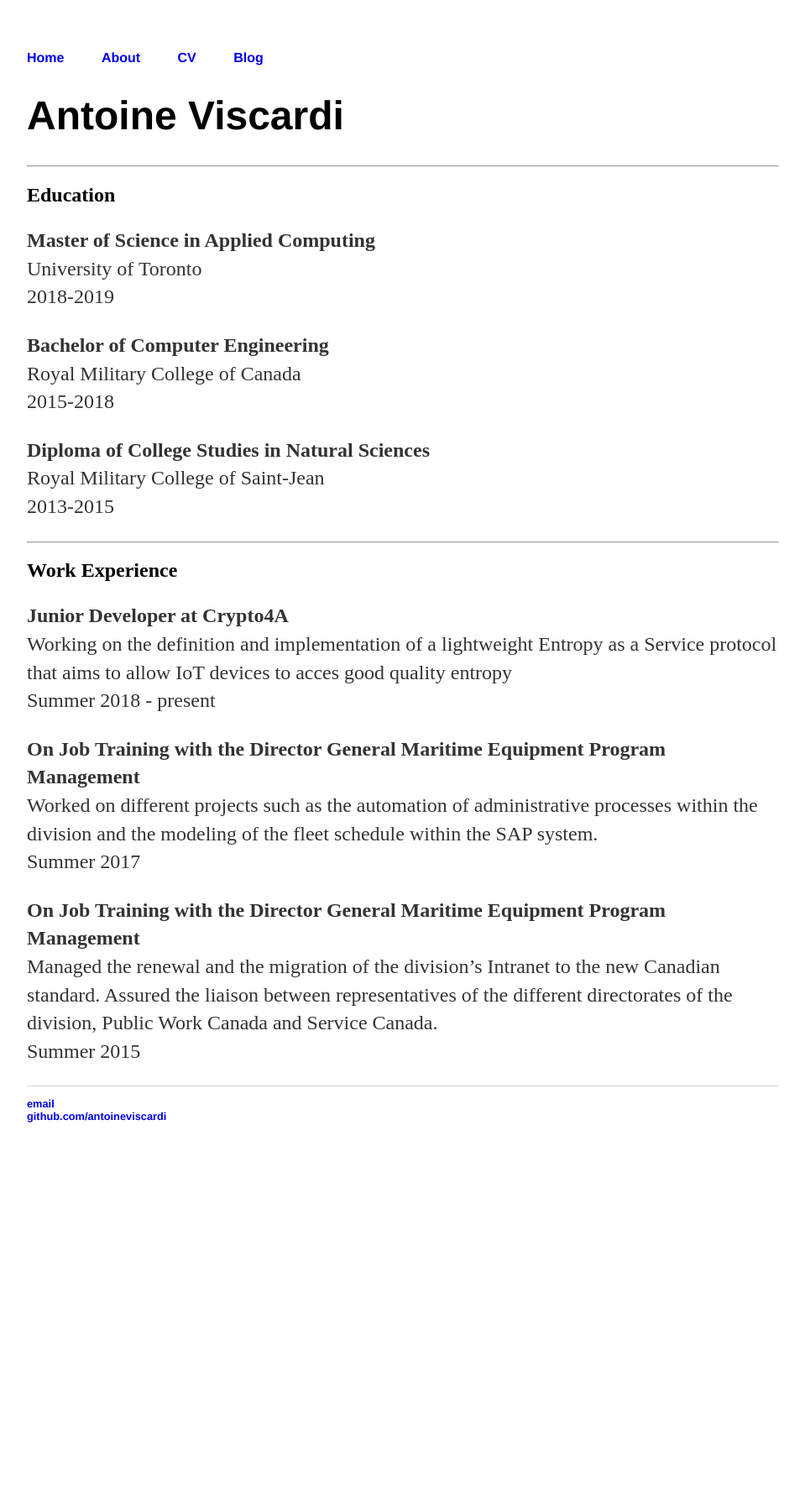
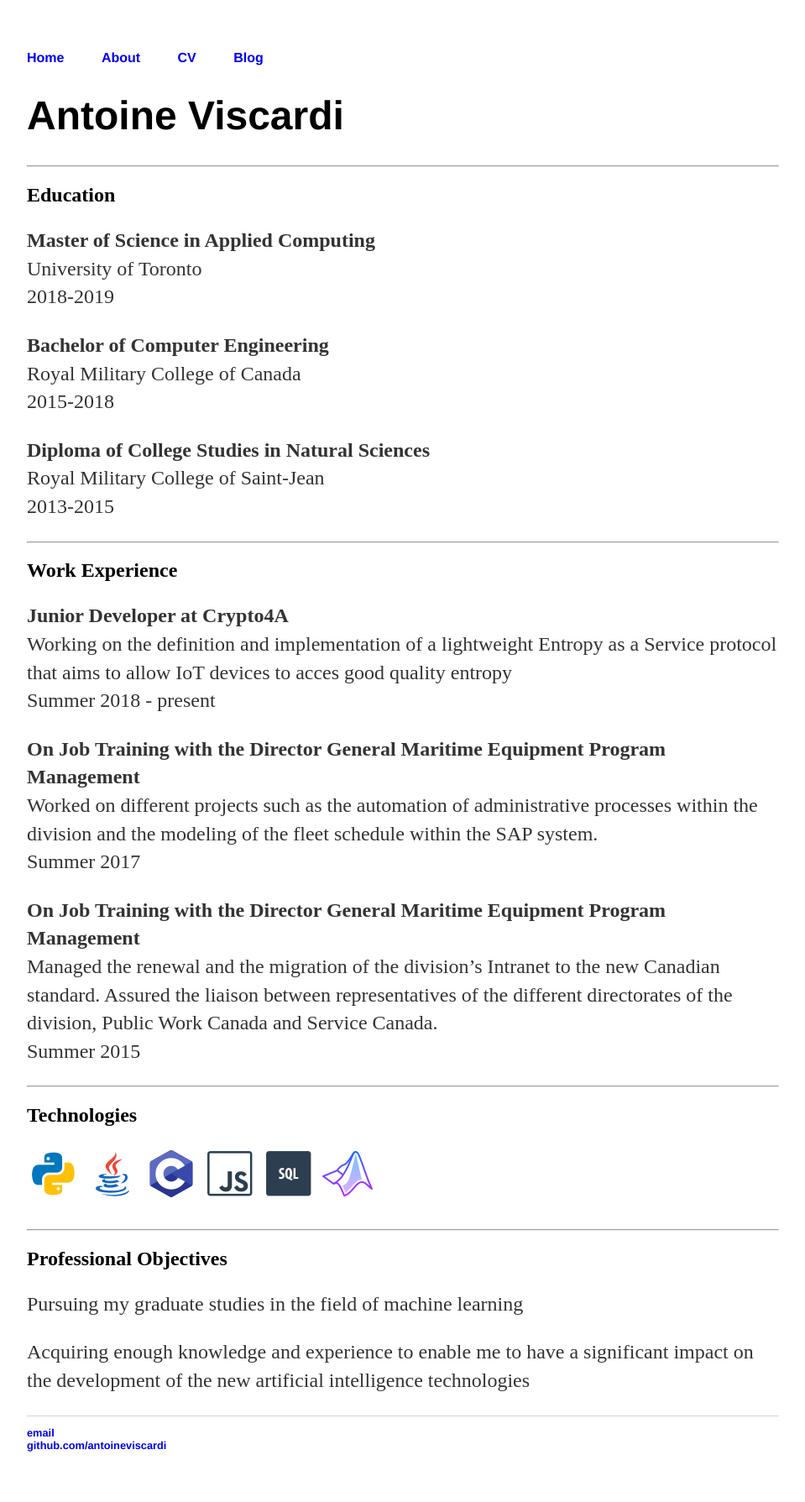
Before and after one commit to Madibam/antoineviscardi.github.io, a Jekyll site: the page built from cv/index.md, in a window 1280 px wide. Shown: the whole page at 84% size, without its empty margins (160-1119 px from the left). Built offline with Jekyll 4.4.1, drawn with Linux system fonts in a browser that asks for light colours; before the commit the page ends 1397 px from its top, so only the background shows below that.

Commit message:
finished writing CV

```diff
--- a/cv/index.md
+++ b/cv/index.md
@@ -31,3 +31,25 @@ Summer 2017
 Managed the renewal and the migration of the division's Intranet to the new Canadian standard.
 Assured the liaison between representatives of the different directorates of the division, Public Work Canada and Service Canada.<br/>
 Summer 2015
+
+-----
+## Technologies
+![Python][Python]
+![Java][Java]
+![C][C]
+![Javascript][Javascript]
+![SQL][SQL]
+![Matlab][Matlab]
+
+-----
+## Professional Objectives
+Pursuing my graduate studies in the field of machine learning
+
+Acquiring enough knowledge and experience to enable me to have a significant impact on the development of the new artificial intelligence technologies
+
+[Python]: {{ "/assets/img/python.png" | absolute_url }} "Python"
+[Java]: {{ "/assets/img/java.png" | absolute_url }} "Java"
+[C]: {{ "/assets/img/c.png" | absolute_url }} "C"
+[Javascript]: {{ "/assets/img/javascript.png" | absolute_url }} "Javascript"
+[SQL]: {{ "/assets/img/sql.png" | absolute_url }} "SQL"
+[Matlab]: {{ "/assets/img/matlab.png" | absolute_url }} "Matlab"
--- a/index.html
+++ b/index.html
@@ -3,6 +3,6 @@ layout: default
 title: Antoine Viscardi
 ---
 <div class="blurb">
-  <h1>Hi there, I'm Antoine Viscardi!</h1>
+  <h1>Hi there, my name is Antoine Viscardi!</h1>
   <p>I'm a young computer engineer graduate currently doing a master's of science in applied computing at the University of Toronto. <a href="/about">Read more about my life...</a></p>
 </div><!-- /.blurb -->
```
Also changed, not shown: assets/img/c.png (added), assets/img/java.png (added), assets/img/javascript.png (added), assets/img/matlab.png (added), assets/img/python.png (added), assets/img/sql.png (added).
